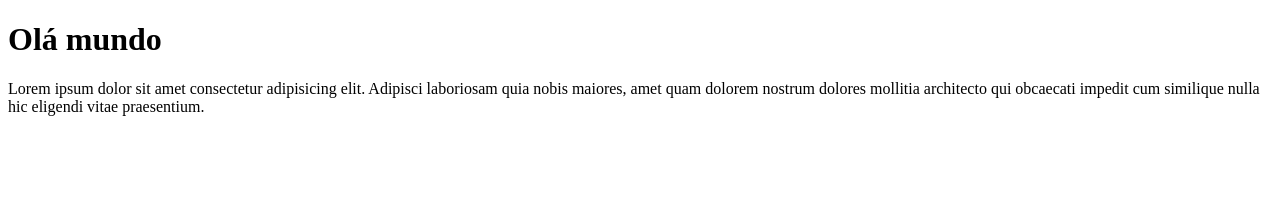
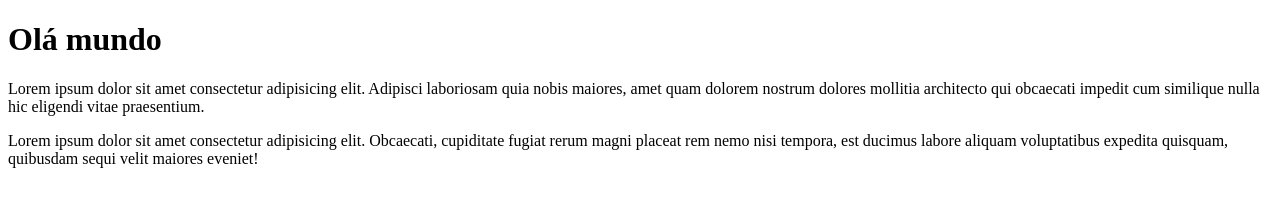
Before and after one commit to rolimisa/Ola-Mundo, a plain HTML site: page site-exemplo/index.html in a window 1280 px wide. Drawn offline with Linux system fonts and the light colour scheme.

Commit message:
Adicionei um parágrafo

```diff
--- a/site-exemplo/index.html
+++ b/site-exemplo/index.html
@@ -9,5 +9,6 @@
     <h1> Olá mundo </h1>
     <p> Lorem ipsum dolor sit amet consectetur adipisicing elit. Adipisci laboriosam quia nobis maiores, amet quam dolorem nostrum dolores mollitia architecto qui obcaecati impedit cum similique nulla hic eligendi vitae praesentium.
     </p>
+    <p> Lorem ipsum dolor sit amet consectetur adipisicing elit. Obcaecati, cupiditate fugiat rerum magni placeat rem nemo nisi tempora, est ducimus labore aliquam voluptatibus expedita quisquam, quibusdam sequi velit maiores eveniet!</p>
 </body>
 </html>
```
